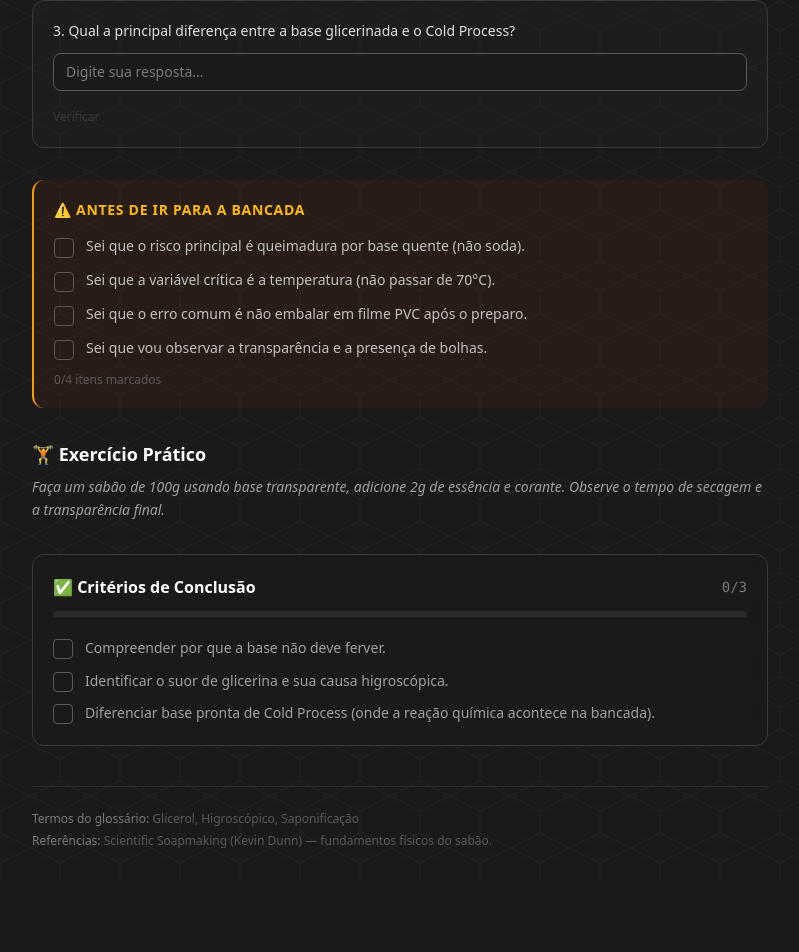
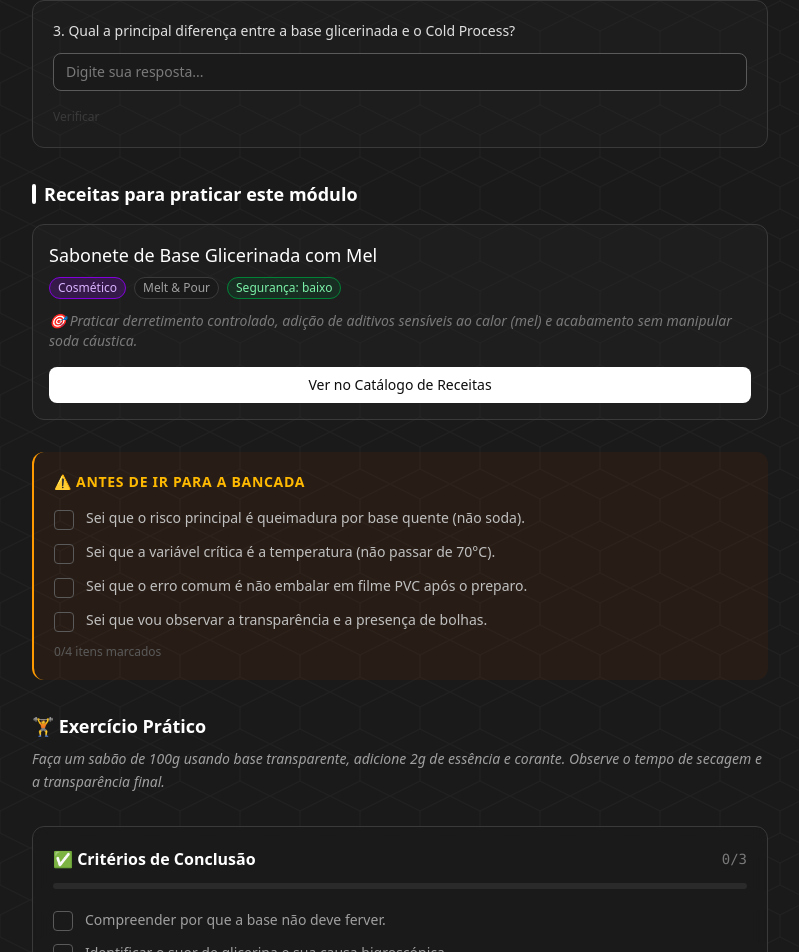
Before and after one commit to PedroAkaki/moonrock-saboaria, a Next.js app: page /aprendizado/base-glicerinada in a window 1280 px wide. Shown: the part 3364-4316 px from the top of the page, without its empty margins (240-1039 px from the left). Before the commit the page ends 4245 px from the top, so only its background shows below. Built offline with nearby package versions, Linux system fonts and the light colour scheme.

Commit message:
feat: Fase 2 v1 — Receitas Ligadas aos Modulos + SW fix

```diff
--- a/app/aprendizado/[slug]/page.tsx
+++ b/app/aprendizado/[slug]/page.tsx
@@ -8,6 +8,7 @@ import QuickReviewBox from "@/components/QuickReviewBox";
 import ModuleQuiz from "@/components/ModuleQuiz";
 import BeforePracticeChecklist from "@/components/BeforePracticeChecklist";
 import ModuleTracker from "@/components/ModuleTracker";
+import RelatedRecipes from "@/components/RelatedRecipes";
 
 interface Module {
   id: number;
@@ -267,6 +268,9 @@ export default async function ModulePage({ params }: { params: Promise<{ slug: s
         </section>
       )}
 
+      {/* Related recipes */}
+      <RelatedRecipes moduleSlug={mod.slug} />
+
       {/* Before practice checklist */}
       {mod.beforePracticeChecklist && mod.beforePracticeChecklist.length > 0 && (
         <section className="mb-8">
--- a/app/receitas/page.tsx
+++ b/app/receitas/page.tsx
@@ -5,6 +5,12 @@ const difficultyColors: Record<string, string> = {
   iniciante: "bg-green-900/50 text-green-300 border border-green-700",
   intermediario: "bg-amber-900/50 text-amber-300 border border-amber-700",
   avancado: "bg-red-900/50 text-red-300 border border-red-700",
+};
+
+const techniqueLabels: Record<string, string> = {
+  "melt-and-pour": "Melt & Pour",
+  "cleaning-soap": "Limpeza",
+  "cold-process": "Cold Process (CP)",
 };
 
 const levelIcons: Record<string, string> = {
@@ -32,42 +38,102 @@ export default function ReceitasPage() {
       </div>
 
       <div className="grid grid-cols-1 gap-6">
-        {recipesData.recipes.map((recipe) => (
+        {recipesData.recipes.map((recipe) => {
+          const isCleaning = recipe.category === "cleaning";
+
+          return (
             <div
               key={recipe.id}
-            className="bg-moon-700/50 backdrop-blur rounded-xl border border-moon-600 p-6 space-y-4"
+              className={`bg-moon-700/50 backdrop-blur rounded-xl border p-6 space-y-4 ${
+                isCleaning ? "border-red-700/50" : "border-moon-600"
+              }`}
             >
               <div className="flex items-start justify-between">
                 <div className="flex items-center gap-3">
-                <span className="text-2xl">{levelIcons[recipe.level] ?? "📄"}</span>
+                  <span className="text-2xl">
+                    {levelIcons[recipe.level] ?? "📄"}
+                  </span>
                   <div>
-                  <h2 className="text-xl font-semibold text-white">{recipe.name}</h2>
-                  <div className="flex items-center gap-2 mt-1">
+                    <h2 className="text-xl font-semibold text-white">
+                      {recipe.name}
+                    </h2>
+                    <div className="flex flex-wrap items-center gap-2 mt-2">
+                      {/* Categoria */}
                       <span
                         className={`text-xs font-medium px-2 py-0.5 rounded-full ${
-                        difficultyColors[recipe.difficulty] ?? "bg-moon-800 text-moon-400"
+                          isCleaning
+                            ? "bg-red-900/40 text-red-300"
+                            : "bg-purple-900/40 text-purple-300"
+                        }`}
+                      >
+                        {isCleaning ? "Limpeza" : "Cosmético"}
+                      </span>
+                      {/* Técnica */}
+                      <span className="text-xs font-medium px-2 py-0.5 rounded-full bg-moon-800 text-moon-300">
+                        {techniqueLabels[recipe.technique]}
+                      </span>
+                      {/* Dificuldade */}
+                      <span
+                        className={`text-xs font-medium px-2 py-0.5 rounded-full ${
+                          difficultyColors[recipe.difficulty] ??
+                          "bg-moon-800 text-moon-400"
                         }`}
                       >
                         {recipe.difficulty}
                       </span>
-                    <span className="text-xs text-moon-500">{recipe.yield}</span>
+                      {/* Rendimento */}
+                      <span className="text-xs text-moon-500">
+                        {recipe.yield}
+                      </span>
                     </div>
                   </div>
                 </div>
               </div>
 
+              {/* Cleaning alert */}
+              {isCleaning && (
+                <div className="bg-red-900/20 border border-red-800/50 rounded-lg p-3 text-sm text-red-300 font-medium">
+                  ⚠️ Produto de limpeza doméstica. Não usar como sabonete
+                  corporal.
+                </div>
+              )}
+
+              {/* Calculator validation alert */}
+              {recipe.requiresCalculatorValidation && (
+                <div className="bg-amber-900/20 border border-amber-800/50 rounded-lg p-3 text-sm text-amber-300">
+                  ⚠️ Valide NaOH e água na Calculadora MoonRock antes de
+                  produzir. SAP pode variar por lote, fornecedor e composição
+                  real.
+                  <Link
+                    href="/calculadora"
+                    className="block mt-1 font-semibold text-white underline"
+                  >
+                    Abrir Calculadora →
+                  </Link>
+                </div>
+              )}
+
               {/* Ingredients */}
               <div>
-              <h3 className="text-sm font-semibold text-moon-400 uppercase mb-2">Ingredientes</h3>
+                <h3 className="text-sm font-semibold text-moon-400 uppercase mb-2">
+                  Ingredientes
+                </h3>
                 <div className="grid grid-cols-2 gap-2 text-sm">
                   {recipe.ingredients.map((ing, i) => (
-                  <div key={i} className="flex justify-between border-b border-moon-700 py-1">
+                    <div
+                      key={i}
+                      className="flex justify-between border-b border-moon-700 py-1"
+                    >
                       <span className="text-moon-200">{ing.name}</span>
                       {ing.grams > 0 && (
-                      <span className="font-mono text-moon-400">{ing.grams}g</span>
+                        <span className="font-mono text-moon-400">
+                          {ing.grams}g
+                        </span>
                       )}
                       {ing.percentage > 0 && (
-                      <span className="text-moon-500">{ing.percentage}%</span>
+                        <span className="text-moon-500">
+                          {ing.percentage}%
+                        </span>
                       )}
                     </div>
                   ))}
@@ -77,7 +143,9 @@ export default function ReceitasPage() {
               {/* Steps */}
               {recipe.steps && (
                 <div>
-                <h3 className="text-sm font-semibold text-moon-400 uppercase mb-2">Modo de Fazer</h3>
+                  <h3 className="text-sm font-semibold text-moon-400 uppercase mb-2">
+                    Modo de Fazer
+                  </h3>
                   <ol className="list-decimal list-inside space-y-1 text-sm text-moon-300">
                     {recipe.steps.map((step, i) => (
                       <li key={i}>{step}</li>
@@ -86,6 +154,7 @@ export default function ReceitasPage() {
                 </div>
               )}
 
+              {/* Safety */}
               {recipe.safety && recipe.safety.length > 0 && (
                 <div className="bg-amber-900/30 border border-amber-700 rounded-lg p-3 text-sm text-amber-300">
                   <span className="font-semibold">⚠️ </span>
@@ -93,9 +162,11 @@ export default function ReceitasPage() {
                 </div>
               )}
 
+              {/* Using calculator note */}
               {recipe.usingCalculator && (
                 <div className="bg-moon-800 border border-moon-500 rounded-lg p-3 text-sm text-moon-300">
-                Esta receita usa a calculadora — ajuste superfat e tamanho da forma.
+                  Esta receita usa a calculadora — ajuste superfat e tamanho da
+                  forma.
                   <Link
                     href="/calculadora"
                     className="block mt-1 font-semibold text-white underline"
@@ -105,11 +176,13 @@ export default function ReceitasPage() {
                 </div>
               )}
 
+              {/* Notes */}
               {recipe.notes && (
                 <p className="text-sm text-moon-500 italic">{recipe.notes}</p>
               )}
             </div>
-        ))}
+          );
+        })}
       </div>
     </div>
   );
--- /dev/null
+++ b/components/RelatedRecipes.tsx
@@ -0,0 +1,101 @@
+import recipesData from "@/data/recipes.json";
+import Link from "next/link";
+
+interface RelatedRecipesProps {
+  moduleSlug: string;
+}
+
+const techniqueLabels: Record<string, string> = {
+  "melt-and-pour": "Melt & Pour",
+  "cleaning-soap": "Limpeza",
+  "cold-process": "Cold Process (CP)",
+};
+
+export default function RelatedRecipes({ moduleSlug }: RelatedRecipesProps) {
+  const moduleRecipes = recipesData.recipes.filter((recipe) =>
+    recipe.relatedModuleSlugs?.includes(moduleSlug)
+  );
+
+  if (moduleRecipes.length === 0) return null;
+
+  return (
+    <section className="mb-8">
+      <h2 className="text-lg font-semibold text-white mb-4 flex items-center gap-2">
+        <span className="w-1 h-5 bg-white rounded-full" /> Receitas para praticar
+        este módulo
+      </h2>
+
+      <div className="flex flex-col gap-4">
+        {moduleRecipes.map((recipe) => {
+          const isCleaning = recipe.category === "cleaning";
+
+          return (
+            <div
+              key={recipe.id}
+              className={`flex flex-col p-4 rounded-xl border bg-moon-700/30 ${
+                isCleaning ? "border-red-700/50" : "border-moon-600"
+              }`}
+            >
+              <h3 className="text-lg font-medium text-white mb-2">
+                {recipe.name}
+              </h3>
+
+              {/* Badges */}
+              <div className="flex flex-wrap gap-2 mb-3">
+                <span
+                  className={`px-2 py-0.5 text-xs rounded-full font-medium ${
+                    isCleaning
+                      ? "bg-red-900/40 text-red-300 border border-red-700"
+                      : "bg-purple-900/40 text-purple-300 border border-purple-700"
+                  }`}
+                >
+                  {isCleaning ? "Limpeza Doméstica" : "Cosmético"}
+                </span>
+                <span className="px-2 py-0.5 text-xs rounded-full font-medium bg-moon-800 text-moon-300 border border-moon-600">
+                  {techniqueLabels[recipe.technique]}
+                </span>
+                <span
+                  className={`px-2 py-0.5 text-xs rounded-full font-medium border ${
+                    recipe.safetyLevel === "alto"
+                      ? "bg-orange-900/30 text-orange-300 border-orange-700"
+                      : "bg-green-900/30 text-green-300 border-green-700"
+                  }`}
+                >
+                  Segurança: {recipe.safetyLevel}
+                </span>
+              </div>
+
+              {/* Study goal */}
+              <p className="text-sm text-moon-400 mb-4 italic">
+                🎯 {recipe.studyGoal}
+              </p>
+
+              {/* Cleaning alert */}
+              {isCleaning && (
+                <div className="mb-4 p-3 bg-red-900/20 border border-red-800/50 rounded-lg text-red-300 text-sm font-medium">
+                  ⚠️ Produto de limpeza doméstica. Não usar como sabonete
+                  corporal.
+                </div>
+              )}
+
+              {/* Calculator validation alert */}
+              {recipe.requiresCalculatorValidation && (
+                <div className="mb-4 p-3 bg-amber-900/20 border border-amber-800/50 rounded-lg text-amber-300 text-sm font-medium">
+                  ⚠️ Valide NaOH e água na Calculadora MoonRock antes de
+                  produzir.
+                </div>
+              )}
+
+              <Link
+                href="/receitas"
+                className="mt-auto text-center w-full px-4 py-2 rounded-lg bg-white hover:bg-moon-200 transition-colors text-moon-900 text-sm font-medium"
+              >
+                Ver no Catálogo de Receitas
+              </Link>
+            </div>
+          );
+        })}
+      </div>
+    </section>
+  );
+}
--- a/data/recipes.json
+++ b/data/recipes.json
@@ -7,6 +7,12 @@
       "level": "mix-pronto",
       "difficulty": "iniciante",
       "yield": "200g (4 sabonetes de 50g)",
+      "relatedModuleSlugs": ["base-glicerinada"],
+      "technique": "melt-and-pour",
+      "category": "cosmetic",
+      "safetyLevel": "baixo",
+      "studyGoal": "Praticar derretimento controlado, adição de aditivos sensíveis ao calor (mel) e acabamento sem manipular soda cáustica.",
+      "requiresCalculatorValidation": false,
       "ingredients": [
         { "oilId": "base-glicerinada", "name": "Base Glicerinada Transparente", "percentage": 94, "grams": 188 },
         { "oilId": "mel", "name": "Mel", "percentage": 3, "grams": 6 },
@@ -33,6 +39,12 @@
       "level": "oleo-usado",
       "difficulty": "iniciante",
       "yield": "1kg",
+      "relatedModuleSlugs": ["sabao-de-oleo-usado"],
+      "technique": "cleaning-soap",
+      "category": "cleaning",
+      "safetyLevel": "alto",
+      "studyGoal": "Praticar reaproveitamento de óleo usado como sabão de limpeza doméstica, entendendo variação de SAP, segurança com soda e por que este produto não deve ser usado no corpo.",
+      "requiresCalculatorValidation": true,
       "ingredients": [
         { "oilId": "oleo-usado", "name": "Óleo de Cozinha Usado (filtrado)", "percentage": 72, "grams": 720 },
         { "oilId": "coco", "name": "Óleo de Coco (opcional, melhora espuma)", "percentage": 8, "grams": 80 },
@@ -47,6 +59,12 @@
       "level": "cold-process",
       "difficulty": "intermediario",
       "yield": "500g de óleos (~700g de sabão)",
+      "relatedModuleSlugs": ["cold-process-basico"],
+      "technique": "cold-process",
+      "category": "cosmetic",
+      "safetyLevel": "alto",
+      "studyGoal": "Praticar cálculo de NaOH, emulsão até o trace leve, molde e cura sem interferência de fragrâncias ou swirls.",
+      "requiresCalculatorValidation": true,
       "ingredients": [
         { "oilId": "azeite", "name": "Azeite de Oliva", "percentage": 70, "grams": 350 },
         { "oilId": "coco", "name": "Óleo de Coco", "percentage": 20, "grams": 100 },
--- a/public/sw.js
+++ b/public/sw.js
@@ -5,7 +5,7 @@ const PRECACHE_URLS = [
   "/calculadora",
   "/receitas",
   "/oleos",
-  "/roadmap",
+  "/aprendizado",
   "/manifest.json",
 ];
 
```
Lines whose indentation alone changed are shown as unchanged.
